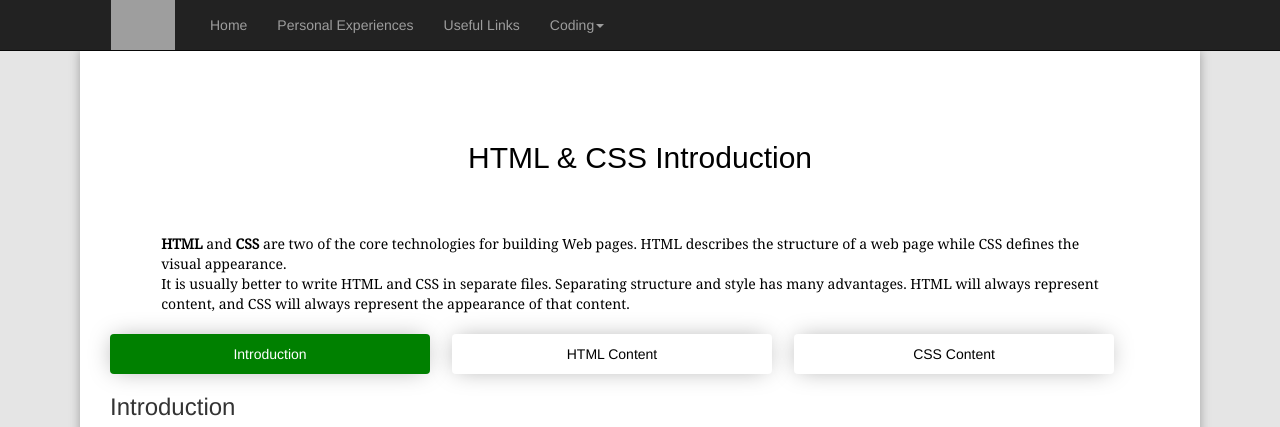
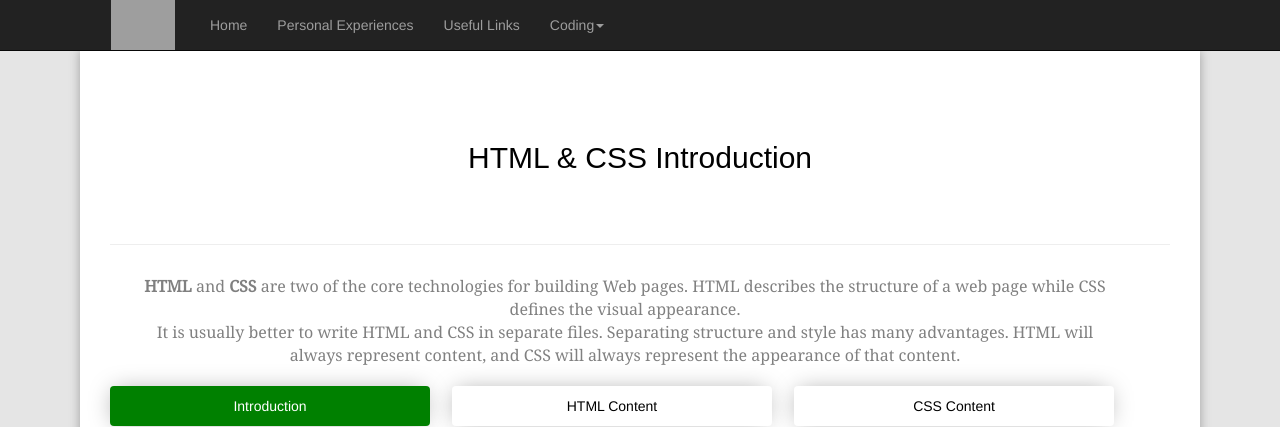
Before and after one commit to eproctor93/Apprentice_website, a Flask app: page /HTML in a window 1280 px wide. Shown: the top 427 px of the page. Run offline with Flask 2, Linux system fonts and the light colour scheme; some libraries are stand-ins or nearby versions; grey boxes are pictures that could not be loaded.

Commit message:
pushing changes

```diff
--- a/application/static/css/stylesheet.css
+++ b/application/static/css/stylesheet.css
@@ -55,6 +55,15 @@ color:black!important;
   font-size: 14px;
 }
 
+.text_central {
+ font-family: 'Noto Serif', serif;
+  color: grey!important;
+  margin-right: 2%;
+  margin-left: 2%;
+  font-size: 16px;
+  text-align: center;
+}
+
 .footer {
 right: 0;
 bottom: 0;
@@ -97,7 +106,7 @@ margin-right: 20px;
 .header4 {
   text-align: left;
   color: black;
-  font-family: sans-serif;
+  font-family: 'Noto Serif', serif;
 }
 
 .header5 {
@@ -282,7 +291,6 @@ border-color: white;
     padding-top: 10px;
     padding-right: 30px;
     padding-bottom: 10px;
-    padding-left: 30px;
   }
 
   .html-css p1 {
@@ -293,6 +301,8 @@ border-color: white;
     padding-bottom: 0px;
     padding-left: 15px;
   }
+
+
 
   .html-css .intro {
     font-size:18px;
@@ -315,10 +325,11 @@ border-color: white;
 
 /* This is for enlarging pictures  *START* */
 
- /* Styling selected words greeen throughout page */
-  .html-css .highlightedwords {
-    font-size:18px;
-    color: #97CD33;
+ /* Styling selected words green throughout page */
+  .html-css .important {
+    font-size:12px;
+    font-family:'Noto Serif', serif;
+    color: green;
     padding-top: 0px;
     padding-right: 15px;
     padding-bottom: 0px;
@@ -405,10 +416,14 @@ border-color: white;
     cursor: pointer;
 }
 
+
 hr{
     border: 0;
     height: 1px;
-    background-image: linear-gradient(to right, rgba(0, 0, 0, 0), rgba(0, 0, 0, 0.75), rgba(0, 0, 0, 0));
+    background-image: -webkit-linear-gradient(left, #f0f0f0, #8c8b8b, #f0f0f0);
+    background-image: -moz-linear-gradient(left, #f0f0f0, #8c8b8b, #f0f0f0);
+    background-image: -ms-linear-gradient(left, #f0f0f0, #8c8b8b, #f0f0f0);
+    background-image: -o-linear-gradient(left, #f0f0f0, #8c8b8b, #f0f0f0);
 }
 
 /* 100% Image Width on Smaller Screens */
--- a/application/templates/html_INTRO.html
+++ b/application/templates/html_INTRO.html
@@ -1,13 +1,13 @@
 {% extends "layout.html" %}
-{% from "macros.html" import html, content, list with context %}
+{% from "macros.html" import html, content, list, html_important with context %}
 {% block body %}
 <div class="html-css">
   <br>
   <br>
 
+<hr>
 
-
-    <p class="text"><b>HTML</b> and <b>CSS</b> are two of the core technologies for building Web pages. HTML describes the
+    <p class="text_central"><b>HTML</b> and <b>CSS</b> are two of the core technologies for building Web pages. HTML describes the
   structure of a web page while CSS defines the visual appearance.<br>
   It is usually better to write HTML and CSS in separate files. Separating structure and style has many advantages.
   HTML will always represent content, and CSS will always represent the appearance of that content.
@@ -20,6 +20,8 @@
     <li><a data-toggle="pill" href="#CSS">CSS Content</a></li>
   </ul>
 
+
+
   <div class="tab-content">
     <div id="INTRO" class="tab-pane fade in active">
           {{ html('Introduction')  }}
@@ -30,22 +32,22 @@
 
 <br>
     <ul>
-        {{ list('HTML stands for Hyper Text Markup Lansdsguage') }}
-        {{ list('HTML is the standard markup language for creating Wedsdb pages.') }}
-      <li class="text">HTML elements are the building blocks of HTML pages</li>
-      <li class="text">HTML elements are represented by tags</li>
-      <li class="text">HTML tags label pieces of content such as "heading", "paragraph", "table", and so on...</li>
-      <li class="text">Browsers do not display the HTML tags, but use them to render the content of the page</li>
+        {{ list('HTML stands for Hyper Text Markup Language') }}
+        {{ list('HTML is the standard markup language for creating Web pages') }}
+        {{ list('HTML elements are the building blocks of HTML pages') }}
+        {{ list('HTML elements are represented by tags') }}
+        {{ list('HTML tags label pieces of content such as "heading", "paragraph", "table", and so on...') }}
+        {{ list('Browsers do not display the HTML tags, but use them to render the content of the page') }}
     </ul>
 
 
 <h4 class="header4">CSS</h4>
 
     <ul>
-      <li class="text">CSS stands for Cascading Style Sheets</li>
-      <li class="text">CSS describes how HTML elements are to be displayed on screen, paper, or in other media</li>
-      <li class="text">CSS saves a lot of work. It can control the layout of multiple web pages all at once</li>
-      <li class="text">External stylesheets are stored in CSS files</li>
+      {{ list('CSS stands for Cascading Style Sheets') }}
+      {{ list('CSS describes how HTML elements are to be displayed on screen, paper, or in other media') }}
+      {{ list('CSS saves a lot of work. It can control the layout of multiple web pages all at once') }}
+      {{ list('External stylesheets are stored in CSS files') }}
     </ul>
 
     </div>
@@ -98,7 +100,7 @@
     </div>
 
 
-    <p><b>There are always two parts to an HTML file: the HEAD and the BODY</b></p>
+    <p class="text"><b>There are always two parts to an HTML file: the HEAD and the BODY</b></p>
 
 
     <h4 class="header4">HEAD</h4>
@@ -107,7 +109,7 @@
 
        <p class="text">The &lt;head&gt; contains information about your HTML file, like its title.
          The title is what we see in the browser's title bar or page tab. <br>
-         Make sure to close the tag using the / within the end tag.</p>
+         {{ html_important("Make sure to close the tag using the / within the end tag.") }}
            </div>
 
         <div class="col-md-6">
@@ -128,7 +130,7 @@
         <p class="text">The &lt;body&gt; tag defines the document's body. The &lt;body&gt; element contains all the
           contents of an HTML document, such as text (using the &lt;p&gt; tag), hyperlinks, images, tables, lists, etc.
           The body goes inside the HTML tags and after the closing &lt;head&gt; tag.<br>
-          Make sure to close the tag using the / within the end tag.
+          {{ html_important("Make sure to close the tag using the / within the end tag.") }}
         </p>
           </div>
 
@@ -136,7 +138,7 @@
           <pre><code>&lt;!DOCTYPE html&gt;
         &lt;html&gt;
             &lt;head&gt;
-                 &lt;title&gt; My webpage! &lt;/title&gt;
+                 &lt;title&gt;My webpage!&lt;/title&gt;
             &lt;/head&gt;
             &lt;body&gt;
                  The content of the document...
@@ -153,18 +155,18 @@
             <div class="col-md-6">
                 <p class="text">
                     Paragraphs use the &lt;p&gt; tag and go inside the body tag.<br>
-          Make sure to close the tag using the / within the end tag.</p>
+                    {{ html_important("Make sure to close the tag using the / within the end tag.") }}
             </div>
 
   <div class="col-md-6">
     <pre><code>&lt;!DOCTYPE html&gt;
         &lt;html&gt;
             &lt;head&gt;
-                 &lt;title&gt; My Webpage! &lt;/title&gt;
+                 &lt;title&gt;My Webpage!&lt;/title&gt;
              &lt;/head&gt;
              &lt;body&gt;
-                 &lt;p&gt; Hello world! &lt;/p&gt;
-                 &lt;p&gt; Welcome to this webpage &lt;/p&gt;
+                 &lt;p&gt;Hello world!&lt;/p&gt;
+                 &lt;p&gt;Welcome to this webpage&lt;/p&gt;
              &lt;/body&gt;
         &lt;/html&gt;</code></pre>
 
@@ -176,8 +178,8 @@
         <div class="col-md-6">
 
         <p class="text">HTML actually lets us have more than one heading size.
-          Make sure to close the tag using the / within the end tag.There are six heading sizes, starting from &lt;h1&gt;
-            and finishing on &lt;h6&gt;.
+          There are six heading sizes, starting from &lt;h1&gt; and finishing on &lt;h6&gt;.
+            {{ html_important("Make sure to close the tag using the / within the end tag.") }}
           <br>
         </p>
           </div>
@@ -220,7 +222,8 @@
       <div class="row">
        <div class="col-md-6">
         <p class="text">Unordered lists are just lists whose items are denoted with bullet points. This type of lists
-          is when the order doesn’t matter.</p>
+          is when the order doesn’t matter.
+            {{ html_important("Make sure to close the tag using the / within the end tag.") }}</p>
       </div>
 
 <div class="col-md-6">
@@ -239,7 +242,8 @@
         <div class="col-md-6">
         <p class="text">Div elements divide your page by enclosing other elements.
            The enclosed groups of elements can be organised, moved and styled independently from one another.
-           Div elements are often used with the class attribute.</p>
+           Div elements are often used with the class attribute.{{ html_important("Make sure to close the tag using the
+            / within the end tag.") }}</p>
       </div>
           <div class="col-md-6">
     <pre><code>&lt;!DOCTYPE html&gt;
--- a/application/templates/macros.html
+++ b/application/templates/macros.html
@@ -12,5 +12,9 @@
 
 
 {% macro list(listline) %}
-      <li class="text">{{listline}}</li>
+<li class="text">{{listline}}</li>
 {% endmacro %}
+
+{% macro html_important(message) %}
+<p class="important">{{message}}</p>
+{% endmacro %}
```
Lines whose indentation alone changed are shown as unchanged.
